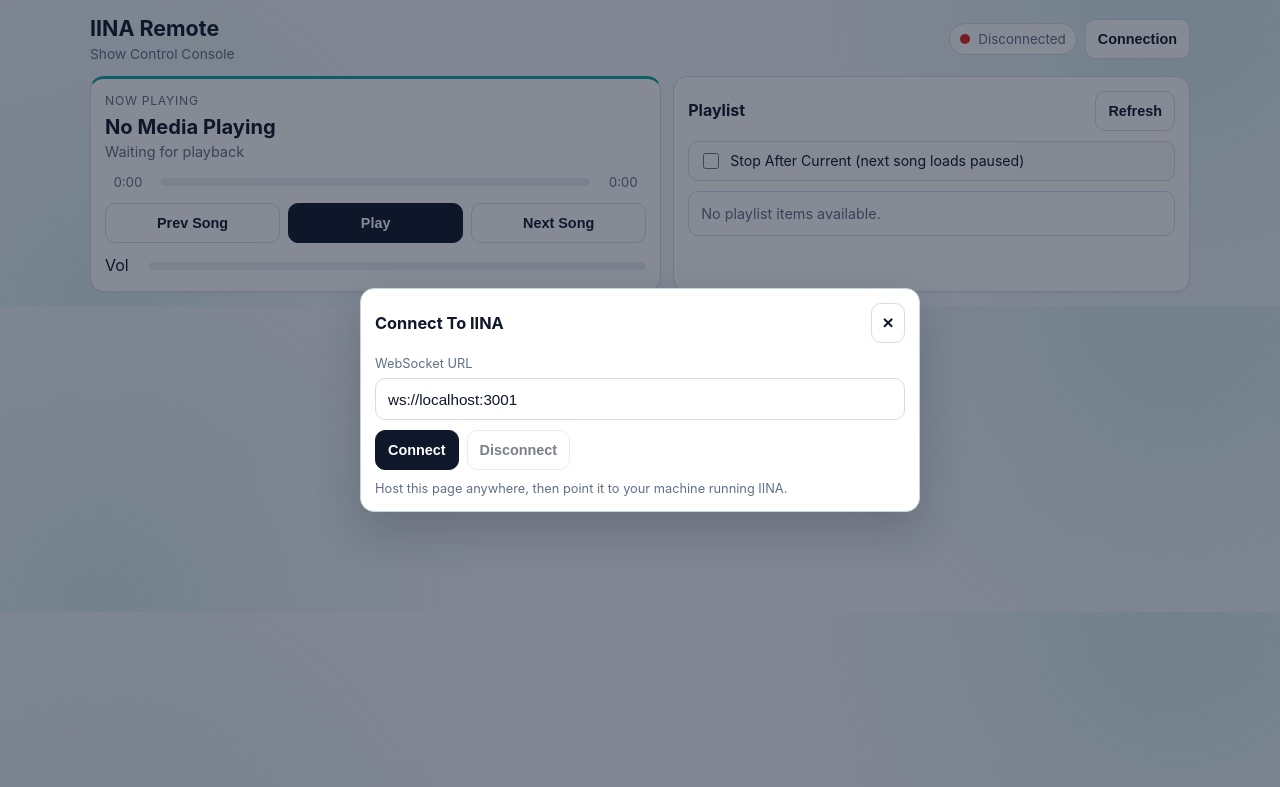
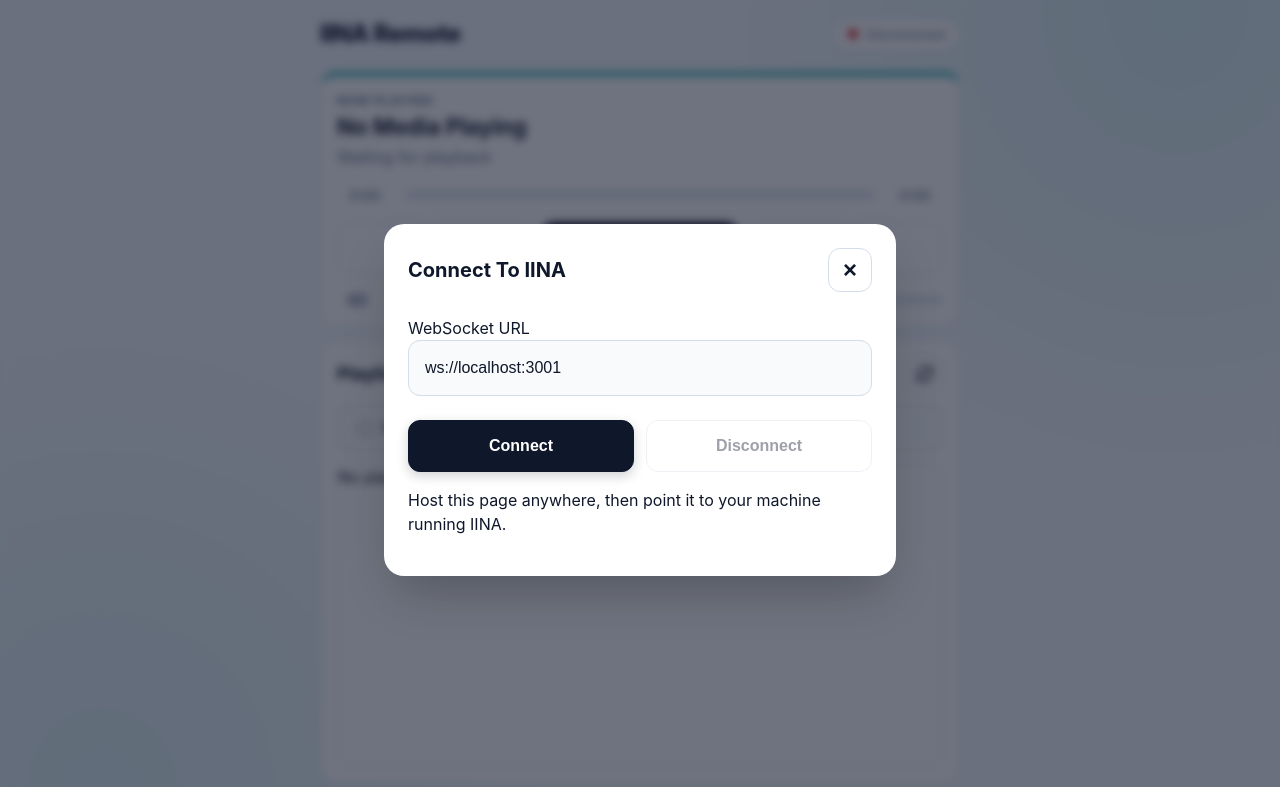
Before and after one commit to rorokapur/iina-remote, a plain HTML site: page client/index.html in a window 1280 px wide. Drawn offline with Linux system fonts and the light colour scheme.

Commit message:
clean up

```diff
--- a/client/index.html
+++ b/client/index.html
@@ -1,24 +1,26 @@
 <!DOCTYPE html>
 <html lang="en">
+
 <head>
   <meta charset="UTF-8">
-  <meta name="viewport" content="width=device-width, initial-scale=1.0">
+  <meta name="viewport" content="width=device-width, initial-scale=1.0, viewport-fit=cover">
   <title>IINA Remote</title>
   <link rel="stylesheet" href="style.css">
 </head>
+
 <body>
   <main class="app">
     <header class="topbar">
       <div>
         <h1>IINA Remote</h1>
-        <p class="subtitle">Show Control Console</p>
       </div>
       <div class="top-actions">
-        <div class="status" id="status-pill">
-          <span class="dot" id="connection-dot"></span>
-          <span id="connection-status">Disconnected</span>
-        </div>
-        <button class="btn" id="btn-open-connection" type="button">Connection</button>
+        <button class="status-btn" id="btn-status-open" type="button" aria-label="Open connection settings">
+          <div class="status" id="status-pill">
+            <span class="dot" id="connection-dot"></span>
+            <span id="connection-status">Disconnected</span>
+          </div>
+        </button>
       </div>
     </header>
 
@@ -37,15 +39,39 @@
       </div>
 
       <div class="controls">
-        <button class="btn" id="btn-previous" type="button">Prev Song</button>
-        <button class="btn primary" id="btn-play-pause" type="button">
-          <span id="icon-play-pause">Play</span>
+        <button class="btn" id="btn-previous" type="button" aria-label="Previous Track">
+          <svg xmlns="http://www.w3.org/2000/svg" width="24" height="24" viewBox="0 0 24 24" fill="none"
+            stroke="currentColor" stroke-width="2.5" stroke-linecap="round" stroke-linejoin="round">
+            <polygon points="19 20 9 12 19 4 19 20"></polygon>
+            <line x1="5" y1="19" x2="5" y2="5"></line>
+          </svg>
         </button>
-        <button class="btn" id="btn-next" type="button">Next Song</button>
+        <button class="btn primary" id="btn-play-pause" type="button" aria-label="Play or Pause">
+          <span id="icon-play-pause">
+            <svg xmlns="http://www.w3.org/2000/svg" width="24" height="24" viewBox="0 0 24 24" fill="none"
+              stroke="currentColor" stroke-width="2.5" stroke-linecap="round" stroke-linejoin="round">
+              <polygon points="5 3 19 12 5 21 5 3"></polygon>
+            </svg>
+          </span>
+        </button>
+        <button class="btn" id="btn-next" type="button" aria-label="Next Track">
+          <svg xmlns="http://www.w3.org/2000/svg" width="24" height="24" viewBox="0 0 24 24" fill="none"
+            stroke="currentColor" stroke-width="2.5" stroke-linecap="round" stroke-linejoin="round">
+            <polygon points="5 4 15 12 5 20 5 4"></polygon>
+            <line x1="19" y1="5" x2="19" y2="19"></line>
+          </svg>
+        </button>
       </div>
 
       <div class="volume-row">
-        <span>Vol</span>
+        <span class="volume-icon">
+          <svg xmlns="http://www.w3.org/2000/svg" width="20" height="20" viewBox="0 0 24 24" fill="none"
+            stroke="currentColor" stroke-width="2.5" stroke-linecap="round" stroke-linejoin="round">
+            <polygon points="11 5 6 9 2 9 2 15 6 15 11 19 11 5"></polygon>
+            <path d="M15.54 8.46a5 5 0 0 1 0 7.07"></path>
+            <path d="M19.07 4.93a10 10 0 0 1 0 14.14"></path>
+          </svg>
+        </span>
         <div class="slider-track">
           <input type="range" id="volume-slider" min="0" max="130" value="100" step="1">
           <div class="slider-fill" id="volume-fill"></div>
@@ -57,11 +83,19 @@
     <section class="panel playlist-panel">
       <div class="playlist-head">
         <h3>Playlist</h3>
-        <button class="btn" id="btn-refresh-playlist" type="button">Refresh</button>
+        <button class="btn icon-btn-small" id="btn-refresh-playlist" type="button" aria-label="Refresh Playlist">
+          <svg xmlns="http://www.w3.org/2000/svg" width="18" height="18" viewBox="0 0 24 24" fill="none"
+            stroke="currentColor" stroke-width="2.5" stroke-linecap="round" stroke-linejoin="round">
+            <path d="M3 12a9 9 0 0 1 9-9 9.75 9.75 0 0 1 6.74 2.74L21 8"></path>
+            <path d="M21 3v5h-5"></path>
+            <path d="M21 12a9 9 0 0 1-9 9 9.75 9.75 0 0 1-6.74-2.74L3 16"></path>
+            <path d="M8 16H3v5"></path>
+          </svg>
+        </button>
       </div>
       <label class="toggle-row" for="stop-after-current-toggle">
         <input type="checkbox" id="stop-after-current-toggle">
-        <span>Stop After Current (next song loads paused)</span>
+        <span>Hold (next song loads paused)</span>
       </label>
       <ul id="playlist-list" class="playlist-list">
         <li class="playlist-empty">No playlist items available.</li>
@@ -73,7 +107,8 @@
     <div class="modal-card" role="dialog" aria-modal="true" aria-labelledby="connection-modal-title">
       <div class="modal-head">
         <h3 id="connection-modal-title">Connect To IINA</h3>
-        <button class="btn icon-btn" id="btn-close-connection" type="button" aria-label="Close connection dialog">×</button>
+        <button class="btn icon-btn" id="btn-close-connection" type="button"
+          aria-label="Close connection dialog">×</button>
       </div>
       <label class="field" for="ws-url-input">
         <span>WebSocket URL</span>
@@ -88,4 +123,5 @@
   </div>
   <script src="app.js"></script>
 </body>
+
 </html>
--- a/client/style.css
+++ b/client/style.css
@@ -10,151 +10,188 @@
   --accent-soft: #dff8f6;
   --ok: #059669;
   --bad: #dc2626;
+
+  /* Responsive spacing */
+  --space-xxs: 0.25rem;
+  /* 4px */
+  --space-xs: 0.5rem;
+  /* 8px */
+  --space-sm: 0.75rem;
+  /* 12px */
+  --space-md: 1rem;
+  /* 16px */
+  --space-lg: 1.5rem;
+  /* 24px */
 }
 
 * {
   box-sizing: border-box;
 }
 
+html,
+body {
+  height: 100dvh;
+  overflow: hidden;
+  width: 100%;
+}
+
 body {
   margin: 0;
-  padding: 14px;
+  padding: var(--space-md);
+  padding-top: calc(var(--space-md) + env(safe-area-inset-top, 0));
+  padding-bottom: calc(var(--space-md) + env(safe-area-inset-bottom, 0));
   color: var(--text);
   background:
     radial-gradient(circle at 92% 2%, rgba(14, 165, 164, 0.12), transparent 32%),
     radial-gradient(circle at 8% 98%, rgba(14, 165, 164, 0.1), transparent 32%),
     var(--bg);
   font-family: -apple-system, BlinkMacSystemFont, "Segoe UI", Roboto, Helvetica, Arial, sans-serif;
-  line-height: 1.35;
+  line-height: 1.5;
+  display: flex;
+  flex-direction: column;
 }
 
 .app {
-  max-width: 1100px;
+  max-width: 40rem;
+  /* 640px */
   margin: 0 auto;
-  display: grid;
-  gap: 12px;
-  grid-template-columns: minmax(0, 1.05fr) minmax(0, 0.95fr);
-  grid-template-areas:
-    "top top"
-    "transport playlist";
+  width: 100%;
+  height: 100%;
+  display: flex;
+  flex-direction: column;
+  gap: var(--space-sm);
+  min-width: 0;
+  overflow: hidden;
 }
 
 .topbar {
-  grid-area: top;
+  flex-shrink: 0;
   display: flex;
   justify-content: space-between;
   align-items: center;
+  gap: var(--space-sm);
+  margin-bottom: var(--space-xs);
 }
 
 .topbar h1 {
   margin: 0;
-  font-size: clamp(1.12rem, 2.2vw, 1.34rem);
-}
-
-.subtitle {
-  margin: 2px 0 0;
-  color: var(--muted);
-  font-size: 0.86rem;
+  font-size: clamp(1rem, 4vw, 1.5rem);
+  font-weight: 800;
+  letter-spacing: -0.02em;
+  white-space: nowrap;
 }
 
 .top-actions {
   display: flex;
   align-items: center;
-  gap: 8px;
+  gap: var(--space-xs);
 }
 
 .status {
   display: inline-flex;
   align-items: center;
-  gap: 8px;
+  gap: var(--space-xs);
   color: var(--muted);
   border: 1px solid var(--line);
-  border-radius: 999px;
-  padding: 6px 10px;
+  border-radius: 6.25rem;
+  padding: 0.5rem 0.875rem;
   background: #ffffff;
-  font-size: 0.84rem;
+  font-size: 0.8125rem;
+  font-weight: 500;
 }
 
 .status.connected {
   border-color: #a7f3d0;
   background: #ecfdf5;
+  color: #065f46;
 }
 
 .dot {
-  width: 10px;
-  height: 10px;
+  width: 0.625rem;
+  height: 0.625rem;
   border-radius: 50%;
   background: var(--bad);
 }
 
 .dot.connected {
   background: var(--ok);
+  box-shadow: 0 0 0 3px rgba(5, 150, 105, 0.2);
 }
 
 .panel {
   background: var(--panel);
   border: 1px solid var(--line);
-  border-radius: 14px;
-  padding: 14px;
-  box-shadow: 0 1px 2px rgba(15, 23, 42, 0.06);
+  border-radius: 1rem;
+  padding: var(--space-md);
 }
 
 .transport-panel {
-  grid-area: transport;
-  border-top: 3px solid var(--accent);
+  flex-shrink: 0;
+  border-top: 0.25rem solid var(--accent);
 }
 
 .playlist-panel {
-  grid-area: playlist;
+  flex: 1;
+  min-height: 0;
+  display: flex;
+  flex-direction: column;
+  overflow: hidden;
 }
 
 .label {
   color: var(--muted);
-  font-size: 0.76rem;
-  margin: 0 0 4px;
+  font-size: 0.75rem;
+  margin: 0 0 0.25rem;
   text-transform: uppercase;
-  letter-spacing: 0.06em;
+  letter-spacing: 0.08em;
+  font-weight: 700;
 }
 
 h2 {
   margin: 0;
-  font-size: clamp(1.07rem, 2.4vw, 1.26rem);
+  font-size: clamp(1.1rem, 5vw, 1.4rem);
+  line-height: 1.2;
+  word-break: break-word;
+  overflow-wrap: break-word;
 }
 
 #media-artist {
-  margin: 2px 0 0;
+  margin: 0.25rem 0 0;
   color: var(--muted);
-  font-size: 0.9rem;
+  font-size: 1rem;
+  word-break: break-word;
+  overflow-wrap: break-word;
 }
 
 .progress-row,
 .volume-row {
-  margin-top: 12px;
+  margin-top: var(--space-md);
   display: grid;
   align-items: center;
-  gap: 10px;
+  gap: var(--space-sm);
 }
 
 .progress-row {
-  grid-template-columns: 46px 1fr 46px;
+  grid-template-columns: 3.5rem 1fr 3.5rem;
 }
 
 .volume-row {
-  grid-template-columns: 34px 1fr;
+  grid-template-columns: 2.5rem 1fr;
 }
 
 .time {
   text-align: center;
   color: var(--muted);
-  font-size: 0.82rem;
+  font-size: 0.875rem;
   font-variant-numeric: tabular-nums;
+  font-weight: 500;
 }
 
 .slider-track {
   position: relative;
-  height: 8px;
-  background: #e9edf2;
-  border-radius: 999px;
+  height: 0.625rem;
+  background: #e2e8f0;
+  border-radius: 6.25rem;
 }
 
 .slider-fill {
@@ -163,85 +200,134 @@
   top: 0;
   bottom: 0;
   width: 0%;
-  background: #334155;
+  background: var(--primary);
   border-radius: inherit;
 }
 
 input[type="range"] {
   position: absolute;
-  inset: -7px 0;
+  inset: -0.75rem 0;
   width: 100%;
   margin: 0;
   opacity: 0;
   cursor: pointer;
+  -webkit-tap-highlight-color: transparent;
 }
 
 .controls {
-  margin-top: 12px;
+  margin-top: var(--space-md);
   display: grid;
   grid-template-columns: repeat(3, minmax(0, 1fr));
-  gap: 8px;
+  gap: var(--space-xs);
+  align-items: center;
 }
 
 .btn {
-  height: 40px;
+  height: 3.25rem;
+  /* ~52px for touch */
   border: 1px solid var(--line);
   background: #ffffff;
   color: var(--text);
-  border-radius: 10px;
+  border-radius: 0.75rem;
   cursor: pointer;
-  font-size: 0.9rem;
+  font-size: 1rem;
   font-weight: 600;
-  padding: 0 12px;
+  padding: 0 1rem;
+  display: inline-flex;
+  align-items: center;
+  justify-content: center;
+  transition: all 0.2s;
+  user-select: none;
+  -webkit-tap-highlight-color: transparent;
 }
 
-.btn:hover {
-  border-color: #b2c4d8;
+.btn:hover:not(:disabled) {
+  border-color: var(--accent);
+  background: #f8fafc;
 }
 
-.btn:active {
-  transform: translateY(1px);
+.btn:active:not(:disabled) {
+  transform: scale(0.96);
+  background: #f1f5f9;
 }
 
 .btn.primary {
   background: var(--primary);
   border-color: var(--primary);
   color: var(--primary-text);
+  box-shadow: 0 4px 12px rgba(15, 23, 42, 0.2);
+}
+
+.status-btn {
+  background: none;
+  border: none;
+  padding: 0;
+  margin: 0;
+  cursor: pointer;
+  border-radius: 6.25rem;
+  transition: transform 0.2s;
+  flex-shrink: 0;
+}
+
+.status-btn:hover {
+  transform: scale(1.02);
+}
+
+.status-btn:hover .status {
+  background: #f8fafc;
+  border-color: var(--accent);
+}
+
+.btn svg {
+  display: block;
+}
+
+.icon-btn-small {
+  width: 2.25rem;
+  height: 2.25rem;
+  padding: 0;
+  border-radius: 0.5rem;
+}
+
+.volume-icon {
+  display: flex;
+  align-items: center;
+  justify-content: center;
+  color: var(--muted);
 }
 
 .btn:disabled {
-  opacity: 0.55;
-  cursor: default;
+  opacity: 0.4;
+  cursor: not-allowed;
+  pointer-events: none;
 }
 
 .playlist-head {
   display: flex;
   justify-content: space-between;
   align-items: center;
-  margin-bottom: 10px;
+  margin-bottom: var(--space-sm);
+  flex-shrink: 0;
 }
 
 .playlist-head h3 {
   margin: 0;
-  font-size: 1rem;
+  font-size: 1.125rem;
 }
 
 .toggle-row {
-  margin: 0 0 10px;
+  margin: 0 0 var(--space-sm);
   display: flex;
   align-items: center;
-  gap: 8px;
+  gap: var(--space-xs);
   color: var(--text);
-  font-size: 0.88rem;
-  padding: 8px 10px;
+  font-size: 0.9375rem;
+  padding: 0.75rem 1rem;
   border: 1px solid var(--line);
-  border-radius: 10px;
+  border-radius: 0.75rem;
   background: #fafcfe;
-}
-
-.toggle-row input {
-  width: 16px;
-  height: 16px;
+  cursor: pointer;
+  flex-shrink: 0;
 }
 
 .playlist-list {
@@ -249,14 +335,15 @@
   margin: 0;
   padding: 0;
   border: 1px solid var(--line);
-  border-radius: 10px;
-  overflow: auto;
-  max-height: 430px;
+  border-radius: 0.75rem;
+  overflow-y: auto;
+  flex: 1;
   background: #fff;
+  min-height: 0;
 }
 
-.playlist-item + .playlist-item {
-  border-top: 1px solid #e7edf4;
+.playlist-item+.playlist-item {
+  border-top: 1px solid #f1f5f9;
 }
 
 .playlist-btn {
@@ -264,15 +351,22 @@
   text-align: left;
   border: 0;
   background: #fff;
-  padding: 10px 12px;
+  padding: 0.875rem 1rem;
   cursor: pointer;
   color: var(--text);
-  font-size: 0.92rem;
+  font-size: 1rem;
+  display: flex;
+  transition: background 0.15s;
+}
+
+.playlist-btn:hover {
+  background: #f8fafc;
 }
 
 .playlist-btn.active {
   background: var(--accent-soft);
-  font-weight: 600;
+  color: #034d4a;
+  font-weight: 700;
 }
 
 .playlist-label {
@@ -282,20 +376,15 @@
   display: block;
 }
 
-.playlist-empty {
-  padding: 12px;
-  color: var(--muted);
-  font-size: 0.9rem;
-}
-
 .modal-backdrop {
   position: fixed;
   inset: 0;
-  background: rgba(15, 23, 42, 0.5);
+  background: rgba(15, 23, 42, 0.6);
+  backdrop-filter: blur(4px);
   display: none;
   align-items: center;
   justify-content: center;
-  padding: 14px;
+  padding: var(--space-md);
   z-index: 1000;
 }
 
@@ -304,110 +393,87 @@
 }
 
 .modal-card {
-  width: min(560px, 100%);
+  width: 100%;
+  max-width: 32rem;
   background: #ffffff;
-  border: 1px solid #c6d3e1;
-  border-radius: 14px;
-  padding: 14px;
-  box-shadow: 0 20px 45px rgba(15, 23, 42, 0.2);
+  border-radius: 1.25rem;
+  padding: var(--space-lg);
+  box-shadow: 0 25px 50px -12px rgba(0, 0, 0, 0.25);
+  animation: modalIn 0.3s cubic-bezier(0.16, 1, 0.3, 1);
+}
+
+@keyframes modalIn {
+  from {
+    opacity: 0;
+    transform: translateY(20px) scale(0.95);
+  }
+
+  to {
+    opacity: 1;
+    transform: translateY(0) scale(1);
+  }
 }
 
 .modal-head {
   display: flex;
   justify-content: space-between;
   align-items: center;
-  margin-bottom: 12px;
+  margin-bottom: var(--space-lg);
 }
 
 .modal-head h3 {
   margin: 0;
-  font-size: 1.02rem;
+  font-size: 1.25rem;
 }
 
 .icon-btn {
-  width: 34px;
-  min-width: 34px;
+  width: 2.75rem;
+  height: 2.75rem;
   padding: 0;
-  font-size: 1.2rem;
+  display: flex;
+  align-items: center;
+  justify-content: center;
+  font-size: 1.5rem;
   line-height: 1;
 }
 
-.field {
-  display: grid;
-  gap: 6px;
-}
-
-.field span {
-  font-size: 0.8rem;
-  color: var(--muted);
-}
-
 .field input {
-  height: 42px;
+  height: 3.5rem;
   border: 1px solid var(--line);
-  border-radius: 10px;
-  padding: 0 12px;
-  font-size: 0.95rem;
+  border-radius: 0.75rem;
+  padding: 0 1rem;
+  font-size: 1rem;
   color: var(--text);
-}
-
-.field input:focus {
-  outline: 2px solid #99f6e4;
-  outline-offset: 0;
-  border-color: var(--accent);
+  background: #f8fafc;
+  width: 100%;
 }
 
 .connection-actions {
-  margin-top: 10px;
-  display: flex;
-  gap: 8px;
+  margin-top: var(--space-lg);
+  display: grid;
+  grid-template-columns: 1fr 1fr;
+  gap: var(--space-sm);
 }
 
-.helper-text {
-  margin: 10px 0 0;
-  color: var(--muted);
-  font-size: 0.8rem;
+.warning-box {
+  margin-top: var(--space-lg);
+  padding: 1rem;
+  background: #fffbeb;
+  border: 1px solid #fde68a;
+  border-radius: 0.75rem;
 }
 
-@media (max-width: 860px) {
-  .app {
-    grid-template-columns: 1fr;
-    grid-template-areas:
-      "top"
-      "transport"
-      "playlist";
-  }
-
-  .playlist-list {
-    max-height: 45vh;
+/* Response Breakpoints */
+@media (max-width: 30rem) {
+  .top-actions {
+    justify-content: flex-end;
   }
 }
 
-@media (max-width: 560px) {
+/* Support for safe areas */
+@supports (padding: env(safe-area-inset-top)) {
   body {
-    padding: 10px;
-  }
-
-  .topbar {
-    flex-direction: column;
-    align-items: flex-start;
-    gap: 10px;
-  }
-
-  .top-actions {
-    width: 100%;
-    justify-content: space-between;
-  }
-
-  .controls {
-    grid-template-columns: 1fr;
-  }
-
-  .btn {
-    height: 44px;
-  }
-
-  .connection-actions {
-    flex-direction: column;
+    padding-left: calc(var(--space-md) + env(safe-area-inset-left, 0));
+    padding-right: calc(var(--space-md) + env(safe-area-inset-right, 0));
   }
 }
--- a/global.js
+++ b/global.js
@@ -150,7 +150,8 @@
 
   function startServer() {
     try {
-      iina.ws.createServer({ port: PORT });
+      const port = iina.preferences.get("port") || 3001;
+      iina.ws.createServer({ port });
       iina.ws.startServer();
     } catch (e) {
       reportError("start-server", e);
```
Also changed, not shown: Info.json (+9 -2 lines), client/app.js (+5 -2 lines).
